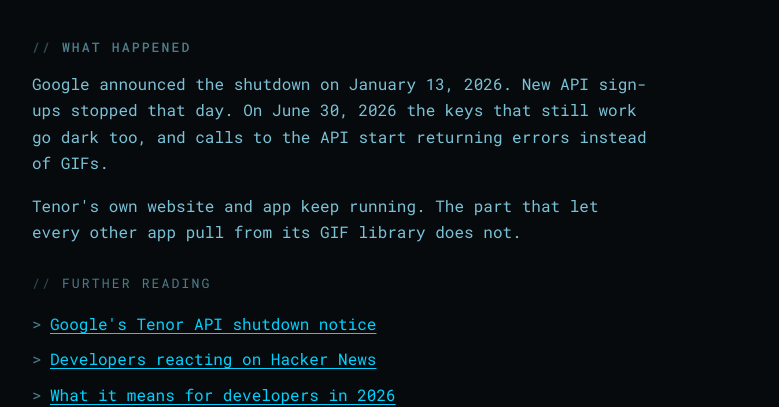
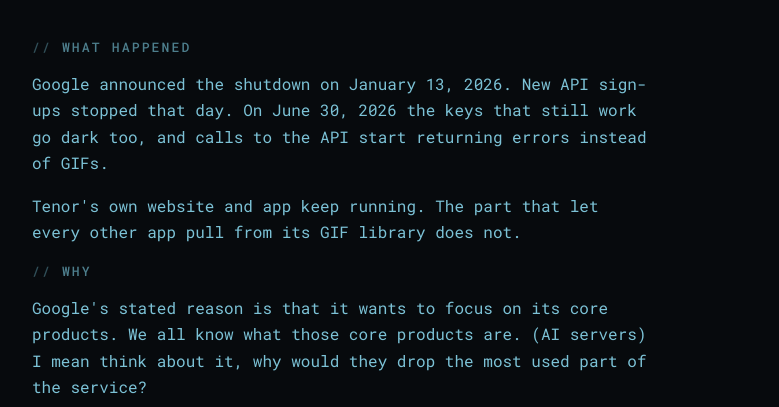
Before and after one commit to goodvids56/tenor-death-countdown, a plain HTML site: page index.html in a window 1280 px wide. Shown: the part 551-958 px from the top of the page, without its empty margins (250-1029 px from the left). Drawn offline with Linux system fonts and the light colour scheme.

Commit message:
Claude/festive cori juwtzg (#4)
* Add why section explaining Google's reasoning for the shutdown

* Update index.html

```diff
--- a/index.html
+++ b/index.html
@@ -91,6 +91,15 @@
           Tenor's own website and app keep running. The part that let every other app pull from
           its GIF library does not.
         </p>
+
+        <h2>why</h2>
+        <p>
+          Google's stated reason is that it wants to focus on its core products. We all know what
+          those core products are. (AI servers)
+
+          I mean think about it, why would they drop the most used part of the service?
+        </p>
+
         <p class="srclabel">further reading</p>
         <ul class="links">
           <li><a href="https://support.google.com/tenor/answer/10455265?hl=en#zippy=%2Cwhatll-happen-to-the-tenor-api" target="_blank" rel="noopener">Google's Tenor API shutdown notice</a></li>
```
